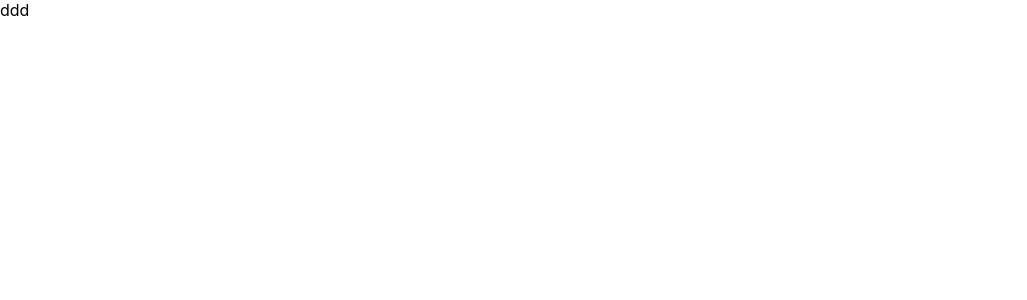
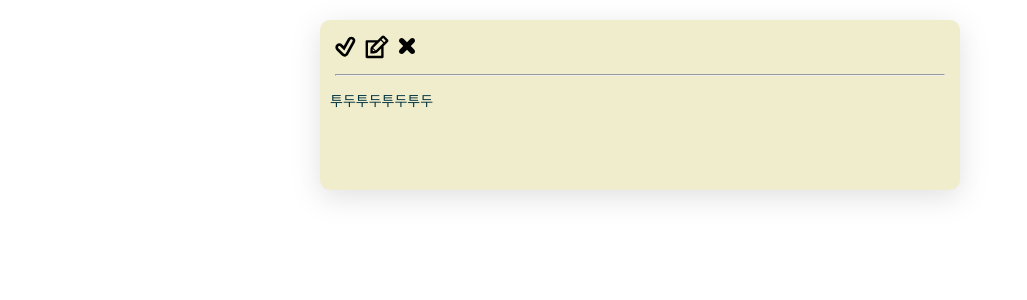
Before and after one commit to hanghaeMini2-FrontEnd/TodoList, a React (Create React App) app: page /Card in a window 1280 px wide. Shown: the top 300 px of the page, without its empty margins (0-1027 px from the left). Built offline with nearby package versions, Linux system fonts and the light colour scheme.

Commit message:
card 만드는중

```diff
--- a/src/components/Card.js
+++ b/src/components/Card.js
@@ -1,13 +1,59 @@
 import React from "react";
+import styled from "styled-components";
+import { Grid , Text, Input, Button} from "../elements/Index"
 
 const Card = () => {
 
   return (
-    <div>
-      ddd
-    </div>
 
+    <React.Fragment>
+
+      <Grid margin = "20px auto" width = "50vw">
+
+        <TodoCard>
+        {/* 체크 수정 삭제 */}
+
+        <>
+          <svg viewBox="0 0 24 24" height="2em" width="2em">
+            <path d="M11 20c-.801 0-1.555-.312-2.121-.879l-4-4c-.567-.566-.879-1.32-.879-2.121s.312-1.555.879-2.122c1.133-1.133 3.109-1.133 4.242 0l1.188 1.188 3.069-5.523c.526-.952 1.533-1.544 2.624-1.544.507 0 1.012.131 1.456.378.7.39 1.206 1.028 1.427 1.798.221.771.127 1.581-.263 2.282l-5 9c-.454.818-1.279 1.384-2.206 1.514-.139.019-.277.029-.416.029zm-4-8c-.268 0-.518.104-.707.293s-.293.439-.293.707.104.518.293.707l4 4c.223.221.523.33.844.283.312-.043.586-.232.737-.504l5-9c.13-.233.161-.503.088-.76-.073-.257-.243-.47-.478-.6-.473-.264-1.101-.078-1.357.388l-4.357 7.841-3.062-3.062c-.19-.189-.44-.293-.708-.293z"></path>
+          </svg>
+        </>
+
+        <>
+          <svg viewBox="0 0 24 24" height="1.8em" width="1.8em">
+            <path d="M21.561 5.318l-2.879-2.879c-.293-.293-.677-.439-1.061-.439-.385 0-.768.146-1.061.439l-3.56 3.561h-9c-.552 0-1 .447-1 1v13c0 .553.448 1 1 1h13c.552 0 1-.447 1-1v-9l3.561-3.561c.293-.293.439-.677.439-1.061s-.146-.767-.439-1.06zm-10.061 9.354l-2.172-2.172 6.293-6.293 2.172 2.172-6.293 6.293zm-2.561-1.339l1.756 1.728-1.695-.061-.061-1.667zm7.061 5.667h-11v-11h6l-3.18 3.18c-.293.293-.478.812-.629 1.289-.16.5-.191 1.056-.191 1.47v3.061h3.061c.414 0 1.108-.1 1.571-.29.464-.19.896-.347 1.188-.64l3.18-3.07v6zm2.5-11.328l-2.172-2.172 1.293-1.293 2.171 2.172-1.292 1.293z"></path>
+          </svg>
+        </>
+
+        <>
+          <svg viewBox="0 0 24 24" height="2em" width="2em">
+            <path
+            d="M17.414 6.586c-.78-.781-2.048-.781-2.828 0l-2.586 2.586-2.586-2.586c-.78-.781-2.048-.781-2.828 0-.781.781-.781 2.047 0 2.828l2.585 2.586-2.585 2.586c-.781.781-.781 2.047 0 2.828.39.391.902.586 1.414.586s1.024-.195 1.414-.586l2.586-2.586 2.586 2.586c.39.391.902.586 1.414.586s1.024-.195 1.414-.586c.781-.781.781-2.047 0-2.828l-2.585-2.586 2.585-2.586c.781-.781.781-2.047 0-2.828z">
+            </path>
+          </svg>
+        </>
+
+
+        <hr style={{width:"98%"}}></hr>
+        <Text color ="#02343F" >투두투두투두투두</Text>
+
+        </TodoCard>
+
+      </Grid>
+
+    </React.Fragment>
   );
 };
 
+let TodoCard = styled.div`
+  height : 150px;
+  border-radius : 10px;
+  background-color : #F0EDCC;
+  box-shadow : rgba(100, 100, 111, 0.2) 0px 7px 29px 0px;
+  padding : 10px;
+`
+
+
+
+
 export default Card;
--- a/src/pages/TodoList.js
+++ b/src/pages/TodoList.js
@@ -1,11 +1,16 @@
 import React from "react";
+import Card from "../components/Card";
+import { Grid , Text, Input, Button} from "../elements/Index"
 
 const TodoList = () => {
 
   return (
-    <div>
-      ddd
-    </div>
+    <React.Fragment>
+      <Button width = "80px" text = "로그아웃" bg = "#02343F" color = "#F0EDCC" >
+
+      </Button>
+      <Card></Card>
+    </React.Fragment>
 
   );
 };
```
